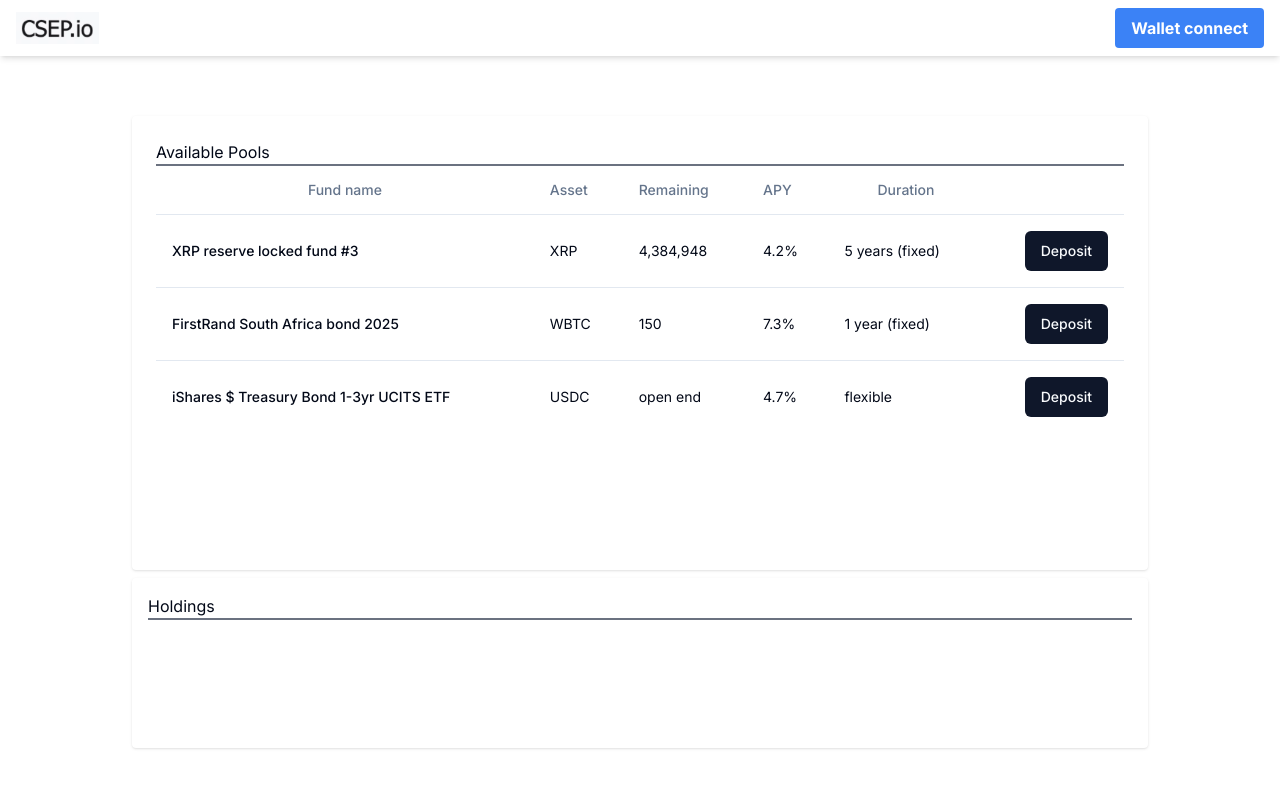
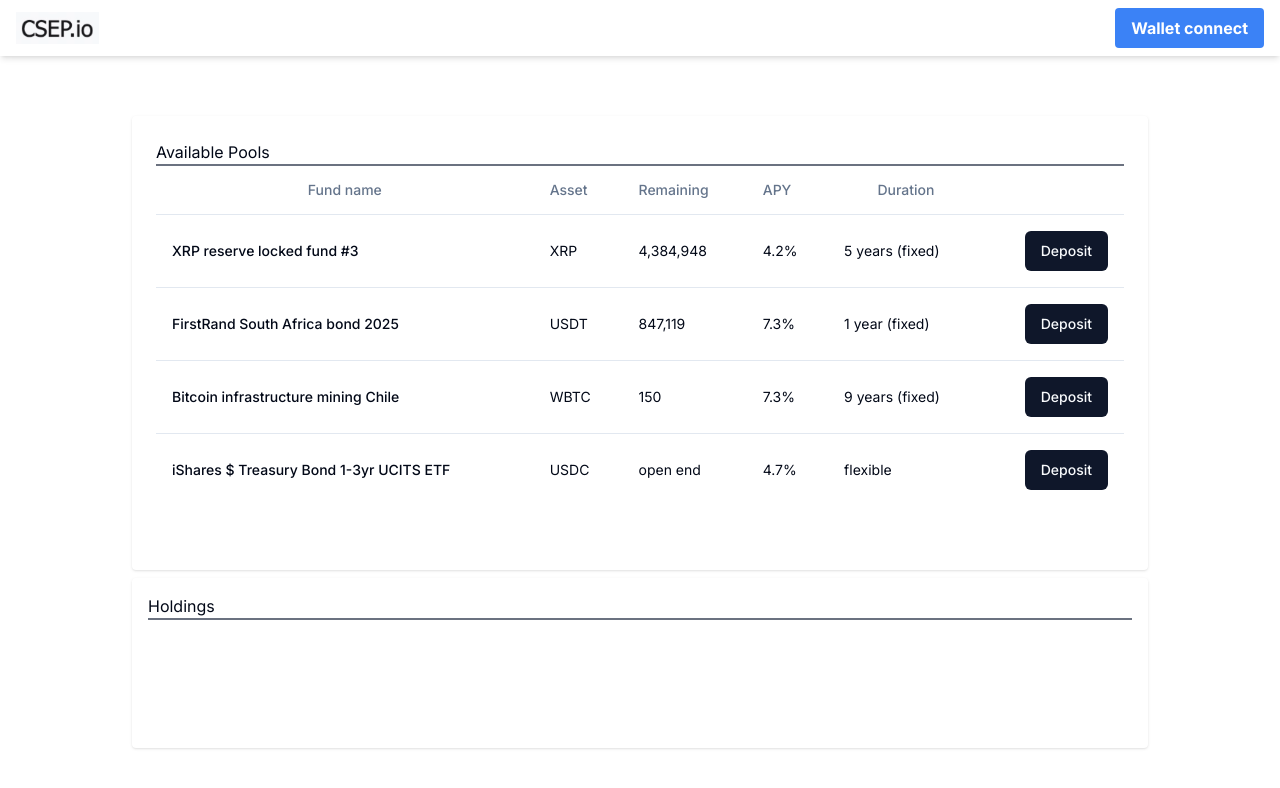
Before and after one commit to xrpools/xrpools, a Next.js app in the folder front_csep/: page / in a window 1280 px wide. Shown: the top 788 px of the page. Built offline with nearby package versions, Linux system fonts and the light colour scheme.

Commit message:
add demo

```diff
--- a/front_csep/components/Pool.tsx
+++ b/front_csep/components/Pool.tsx
@@ -25,10 +25,18 @@ const invoices = [
   {
     image: "INV002",
     poolName: "FirstRand South Africa bond 2025",
+    asset: "USDT",
+    description: "847,119",
+    interestOffered: "7.3%",
+    lengthOfDeposit: "1 year (fixed)",
+  },
+  {
+    image: "INV002",
+    poolName: "Bitcoin infrastructure mining Chile",
     asset: "WBTC",
     description: "150",
     interestOffered: "7.3%",
-    lengthOfDeposit: "1 year (fixed)",
+    lengthOfDeposit: "9 years (fixed)",
   },
   {
     image: "INV003",
```
Also changed, not shown: 2 other files (tests, documents, lock files or other folders).
